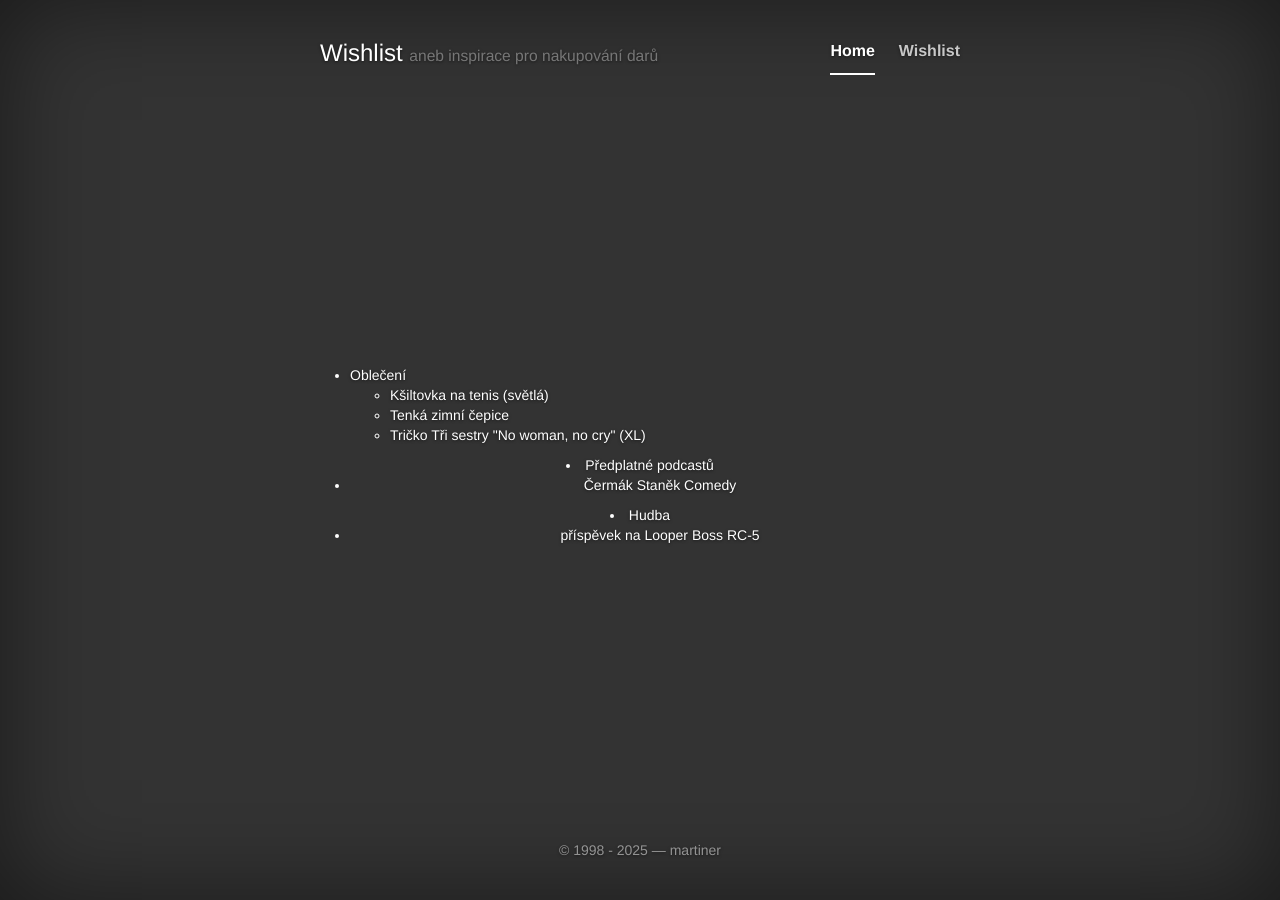
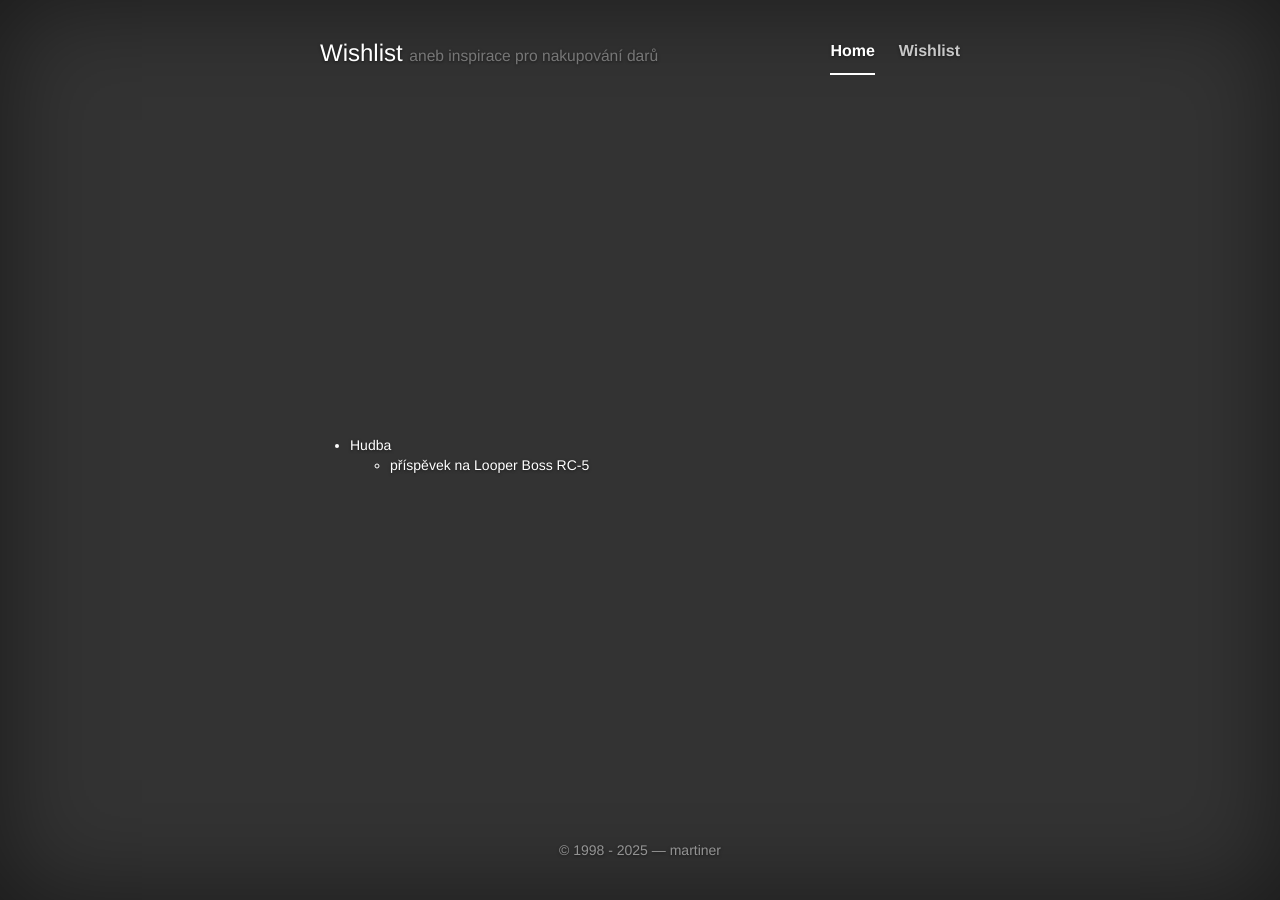
Before and after one commit to martiner/martiner.github.com, a Jekyll site: the page built from wishlist.html, in a window 1280 px wide. Built offline with Jekyll 4.4.1, drawn with Linux system fonts in a browser that asks for light colours; nearby versions of some CDN libraries.

Commit message:
del: obsolete stuff

```diff
--- a/wishlist.html
+++ b/wishlist.html
@@ -5,17 +5,11 @@ redirect_from: /wishlist/
 ---
 <ul class="text-left">
 
-<li>Oblečení<ul>
-	<li>Kšiltovka na tenis (světlá)</a></li>
-	<li>Tenká zimní čepice</a></li>
+<!--li>Oblečení<ul>
 	<li><a href="https://www.shopak.cz/tricko-unisex-tri-sestry-fananek-no-woman-no-cry"
 		>Tričko Tři sestry "No woman, no cry" (XL)</a></li>
 	</ul></li>
-	</ul></li>
-
-<li>Předplatné podcastů<ul>
-	<li><a href="https://www.patreon.com/CermakStanekComedy/gift">Čermák Staněk Comedy</a></li>
-	</ul></li>
+	</ul></li-->
 
 <li>Hudba<ul>
 	<li>příspěvek na <a href="https://kytary.cz/boss-rc-5-loop-station/HN222055/">Looper Boss RC-5</a></li>
```
